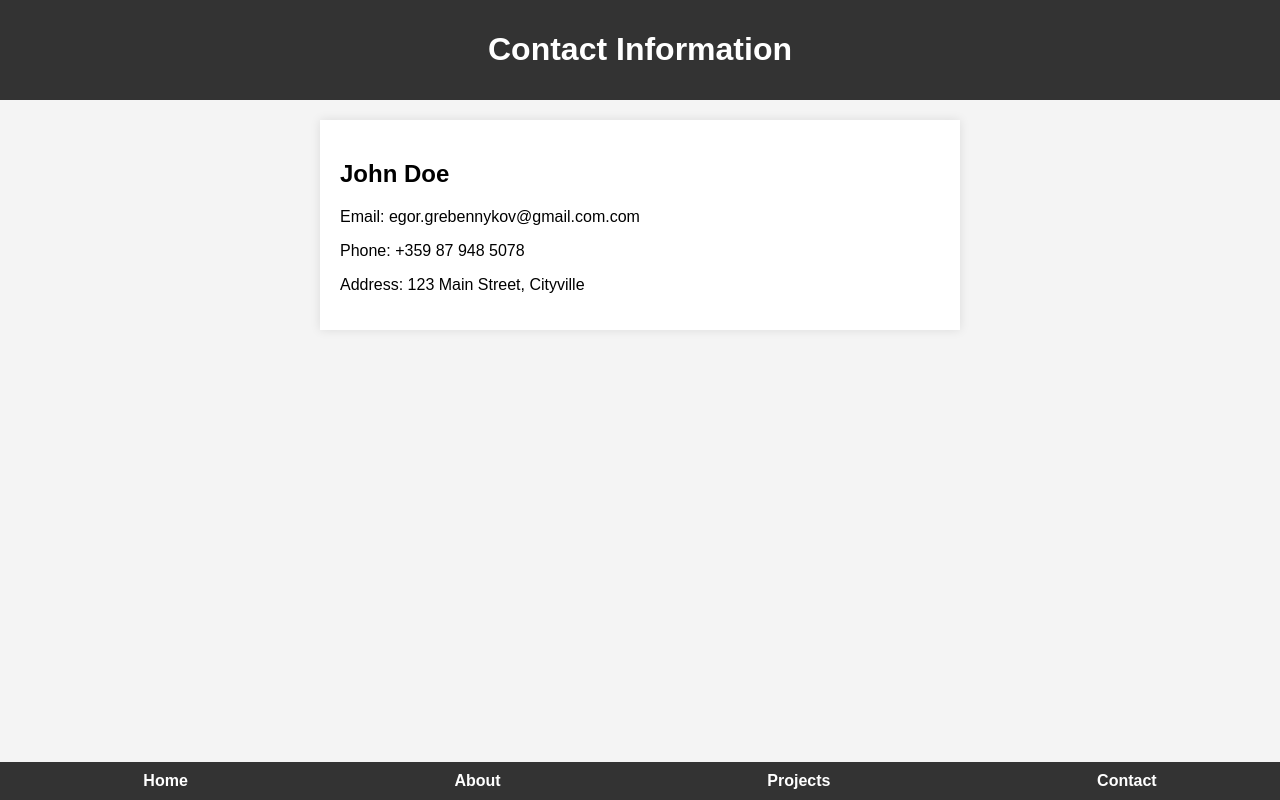
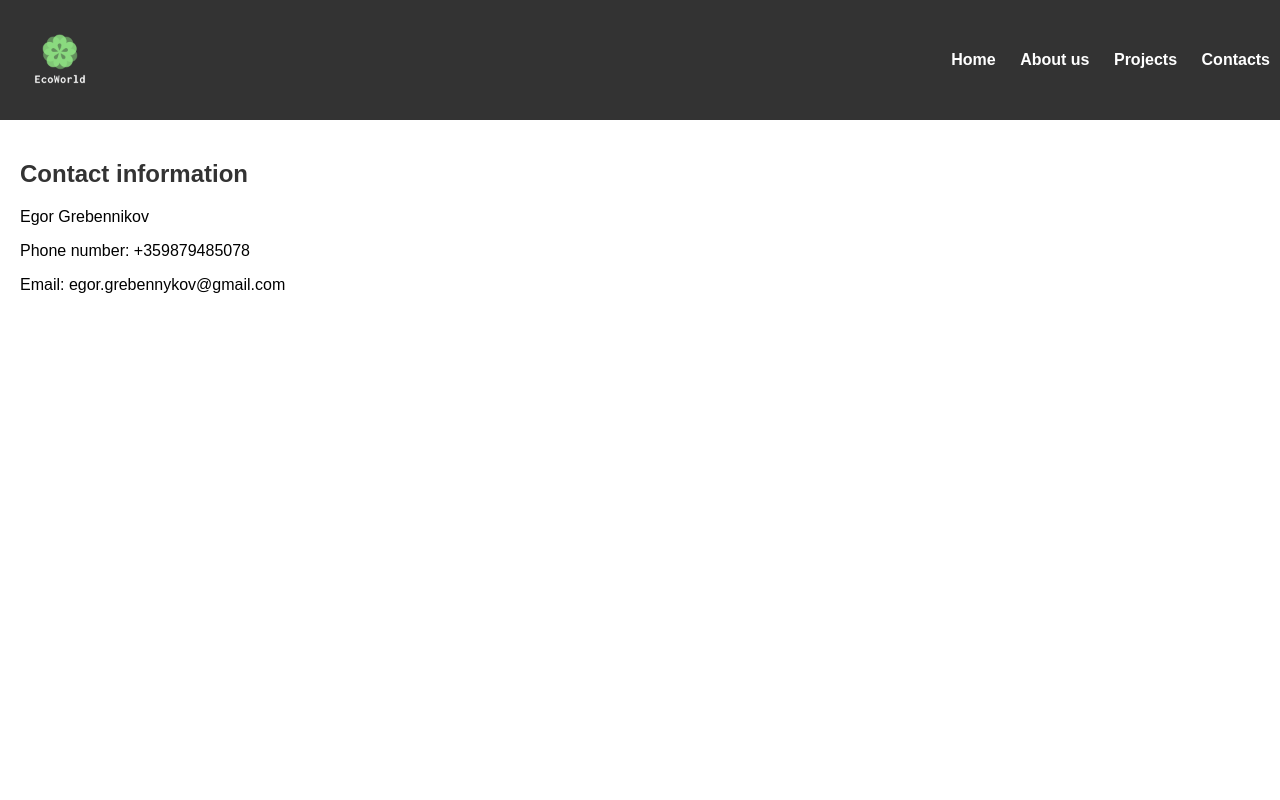
Before and after one commit to EgorGrebenikov/Eco_World-final-, a plain HTML site: page pages/contacts.html in a window 1280 px wide. Drawn offline with Linux system fonts and the light colour scheme.

Commit message:
contacts edit

```diff
--- a/css/contact.css
+++ b/css/contact.css
@@ -2,42 +2,51 @@ body {
     font-family: Arial, sans-serif;
     margin: 0;
     padding: 0;
-    background-color: #f4f4f4;
 }
 
 header {
+    display: flex;
+    justify-content: space-between;
+    align-items: center;
     background-color: #333;
     color: #fff;
-    text-align: center;
     padding: 10px;
 }
 
-  section {
-    max-width: 600px;
-    margin: 20px auto;
-    background-color: #fff;
-    padding: 20px;
-    box-shadow: 0 0 10px rgba(0, 0, 0, 0.1);
+.logo {
+    max-width: 100px;
 }
 
-  footer {
-    background-color: #333;
-    color: #fff;
-    text-align: center;
-    padding: 10px;
-    position: fixed;
-    bottom: 0;
-    width: 100%;
+.menu {
+    text-align: right;
 }
 
-  nav {
-    display: flex;
-    justify-content: space-around;
-    align-items: center;
+.menu ul {
+    list-style: none;
+    margin: 0;
+    padding: 0;
 }
 
-  nav a {
+.menu ul li {
+    display: inline-block;
+    margin-left: 20px;
+}
+
+.menu a {
     text-decoration: none;
     color: #fff;
     font-weight: bold;
 }
+
+.contact-info {
+    padding: 20px;
+}
+
+.contact-info h1 {
+    color: #333;
+}
+
+address {
+    margin-top: 20px;
+    font-style: normal;
+}
--- a/pages/contacts.html
+++ b/pages/contacts.html
@@ -1,31 +1,34 @@
 <!DOCTYPE html>
 <html lang="en">
 <head>
-  <meta charset="UTF-8">
-  <meta name="viewport" content="width=device-width, initial-scale=1.0">
-  <link rel="stylesheet" type="text/css" href="../css/contact.css" />
+    <meta charset="UTF-8">
+    <meta http-equiv="X-UA-Compatible" content="IE=edge">
+    <meta name="viewport" content="width=device-width, initial-scale=1.0">
+    <link rel="stylesheet" href="../css/contact.css">
+    <title>Contacts</title>
 </head>
 <body>
 
-  <header>
-    <h1>Contact Information</h1>
-  </header>
+    <header>
+        <img src="../images/logo_transparent.png" alt="logo" class="logo">
+        <nav class="menu">
+            <ul>
+                <li><a href="../index.html">Home</a></li>
+                <li><a href="../pages/about.html">About us</a></li>
+                <li><a href="../pages/projects.html">Projects</a></li>
+                <li><a href="../pages/contacts.html">Contacts</a></li>
+            </ul>
+        </nav>
+    </header>
 
-  <section>
-    <h2>John Doe</h2>
-    <p>Email: egor.grebennykov@gmail.com.com</p>
-    <p>Phone: +359 87 948 5078</p>
-    <p>Address: 123 Main Street, Cityville</p>
-  </section>
-
-  <footer>
-    <nav>
-      <a href="/index.html">Home</a>
-      <a href="../pages/about.html">About</a>
-      <a href="../pages/projects.html">Projects</a>
-      <a href="../pages/contacts.html">Contact</a>
-    </nav>
-  </footer>
+    <section class="contact-info">
+        <h1>Contact information</h1>
+        <address>
+            <p>Egor Grebennikov</p>
+            <p>Phone number: +359879485078</p>
+            <p>Email: egor.grebennykov@gmail.com</p>
+        </address>
+    </section>
 
 </body>
 </html>
```
Lines whose indentation alone changed are shown as unchanged.
